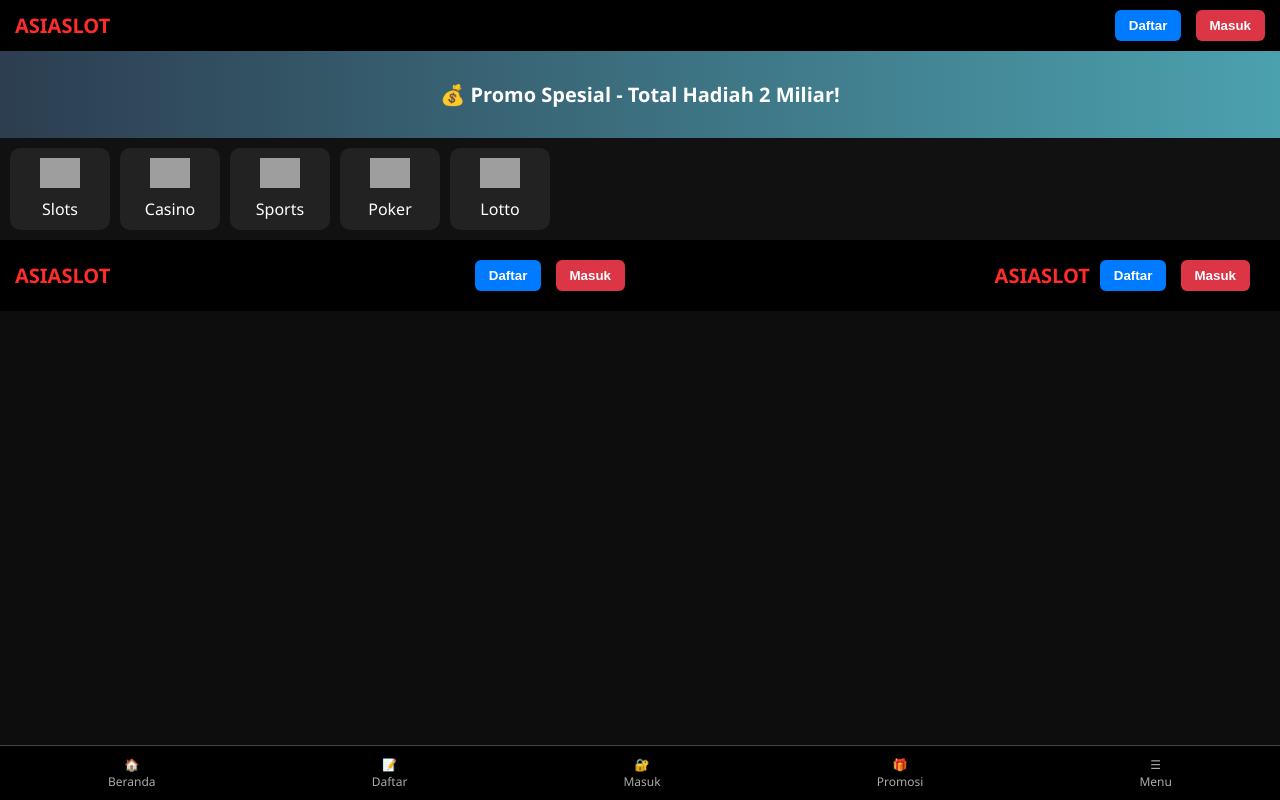
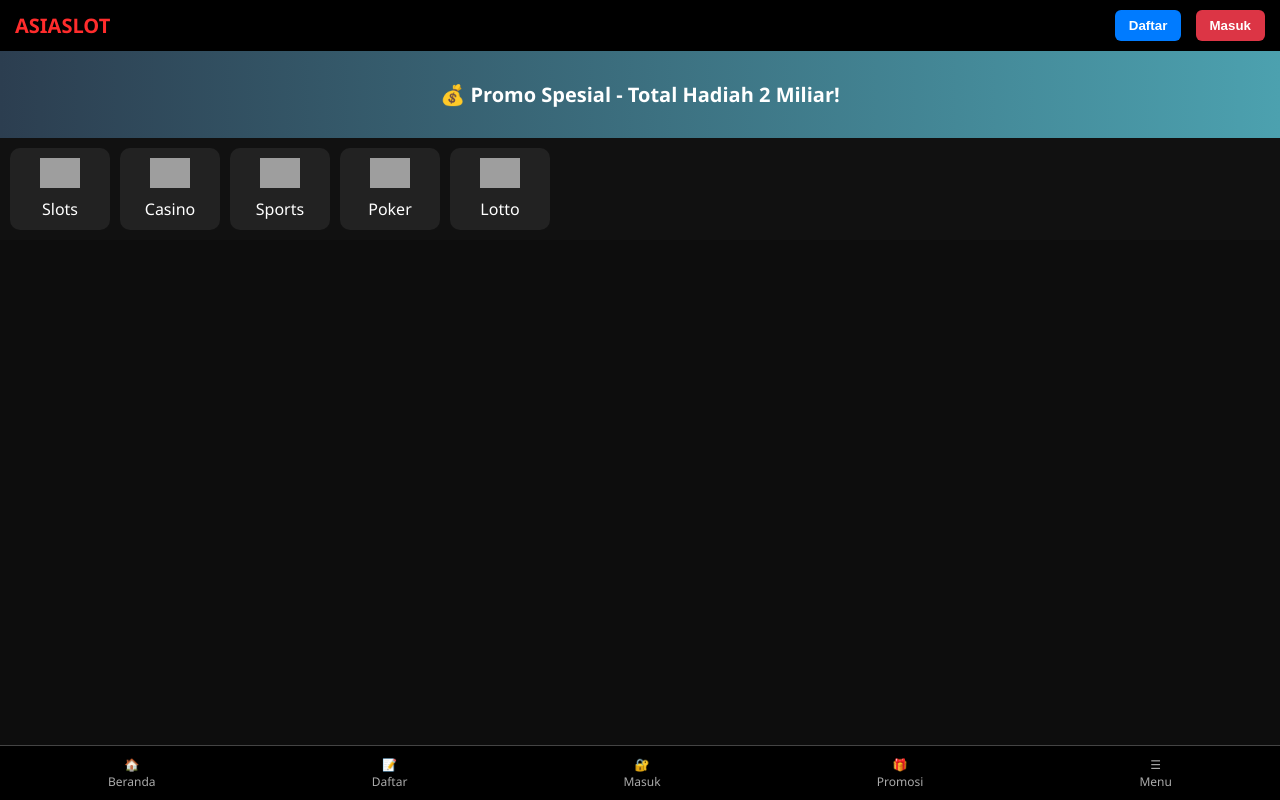
Before and after one commit to leong208/My-website, a plain HTML site: page index.html in a window 1280 px wide. Drawn offline with Linux system fonts and the light colour scheme; grey boxes are pictures that could not be loaded.

Commit message:
Update index.html

```diff
--- a/index.html
+++ b/index.html
@@ -319,12 +319,6 @@
   </style>
 </head>
 <body>
-  <header>
-    <div class="logo">ASIASLOT</div>
-    <div class="btn-group">
-      <button class="btn-daftar" onclick="showModal('register')">Daftar</button>
-      <button class="btn-masuk" onclick="showModal('login')">Masuk</button>
-    </div>
   </footer>  <!-- Modal Login -->  <div id="modal-login" class="modal">
     <div class="modal-content">
       <h3>Masuk Akun</h3>
@@ -489,13 +483,7 @@
   </style>
 </head>
 <body>
-  <header>
-    <div class="logo">ASIASLOT</div>
-    <div class="btn-group">
-      <button class="btn-daftar" onclick="showModal('register')">Daftar</button>
-      <button class="btn-masuk" onclick="showModal('login')">Masuk</button>
-    </div>
- </footer>  <!-- Modal Login -->  <div id="modal-login" class="modal">
+  </footer>  <!-- Modal Login -->  <div id="modal-login" class="modal">
     <div class="modal-content">
       <h3>Masuk Akun</h3>
       <input type="text" placeholder="Username" id="login-user">
```
